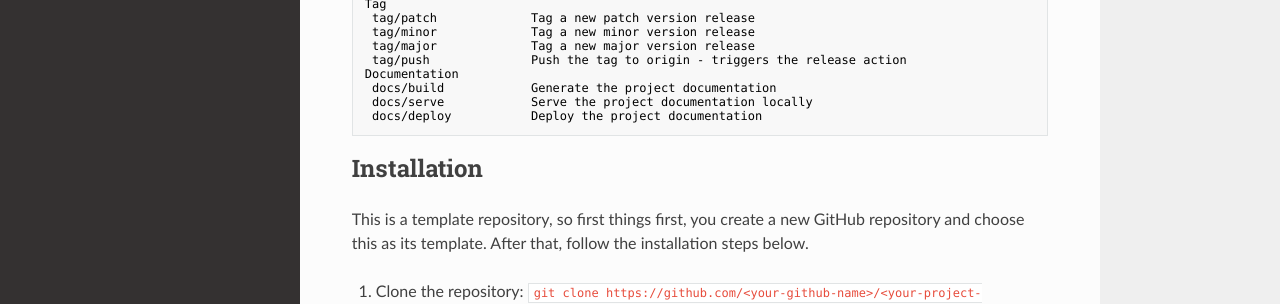
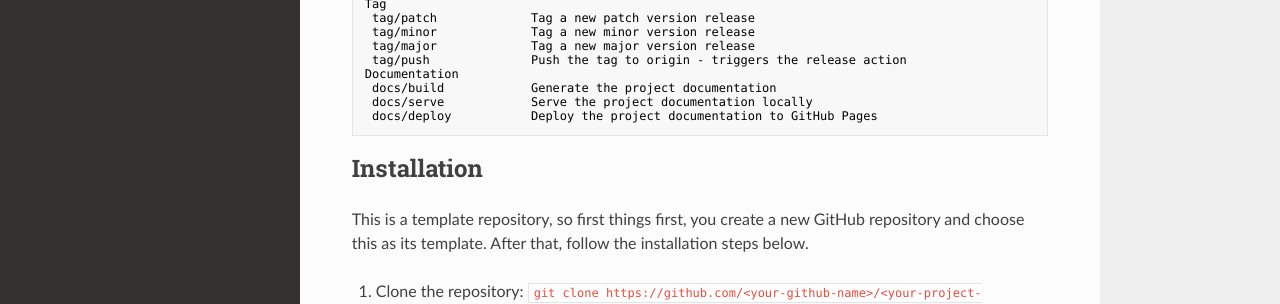
Before and after one commit to bateman/python_pyenv_poetry_template, an MkDocs documentation site: the page built from docs/index.md, in a window 1280 px wide and 1400 px high. Shown: the part 926-1230 px from the top of the window. Built offline with MkDocs 1.6.1, drawn with Linux system fonts in a browser that asks for light colours; nearby versions of some CDN libraries; some of the changed text lies outside the part shown.

Commit message:
Update  documentation deployment to GitHub Pages target description

````diff
--- a/docs/index.md
+++ b/docs/index.md
@@ -59,7 +59,7 @@ Tag
 Documentation
  docs/build            Generate the project documentation
  docs/serve            Serve the project documentation locally
- docs/deploy           Deploy the project documentation
+ docs/deploy           Deploy the project documentation to GitHub Pages
 ```
 
 ## Installation
````
Also changed, not shown: README.md (+1 -1 lines), 1 other file.
